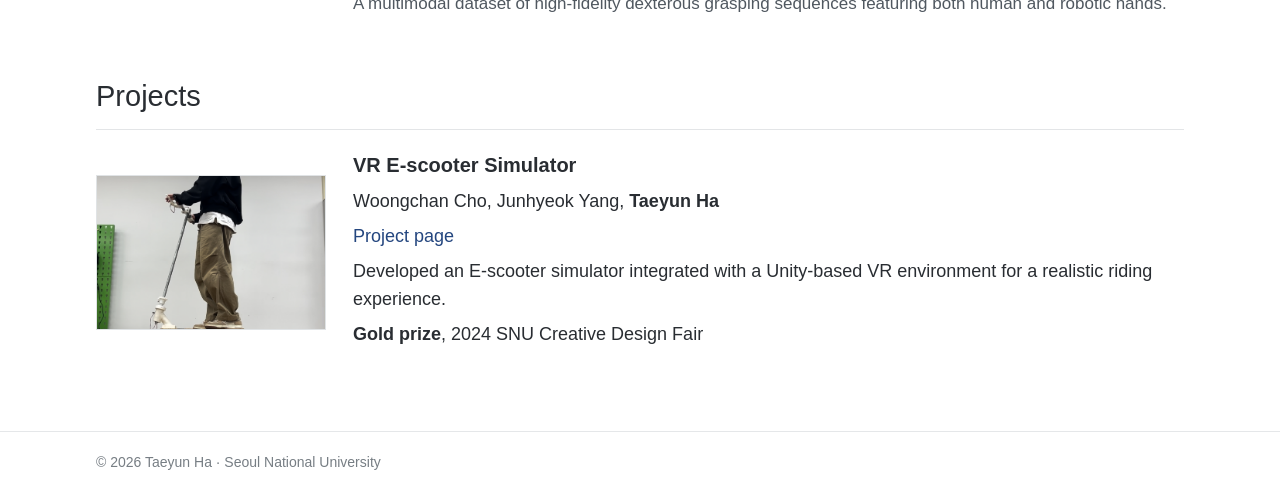
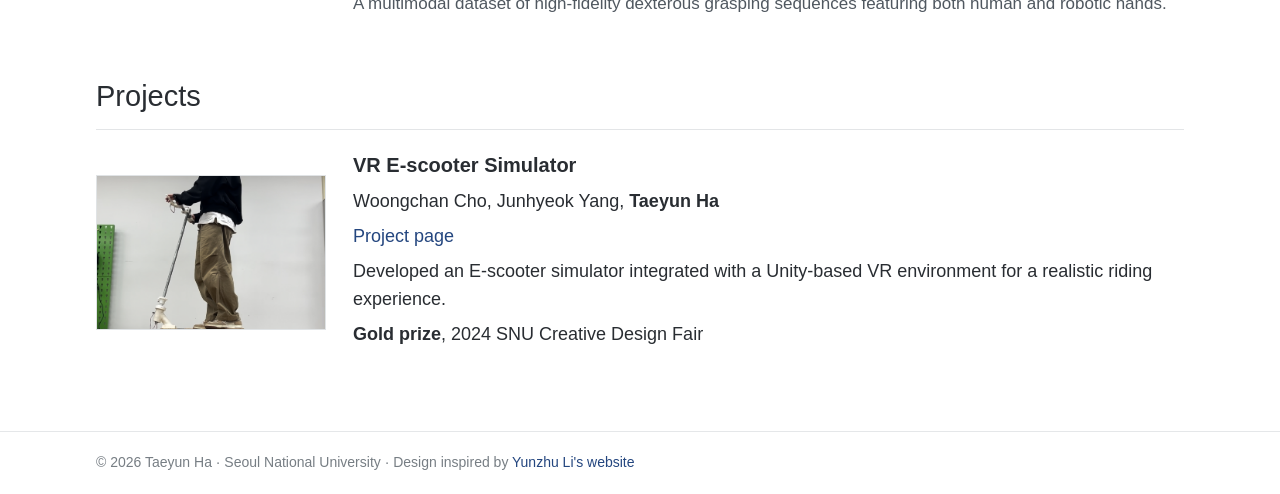
Before and after one commit to hahahataeyun/hahahataeyun.github.io, a Jekyll site: the page built from _pages/about.md, in a window 1280 px wide and 900 px high, scrolled down 849 px, cut to the strip 406-900 px from the top of the window. Built offline with Jekyll 4.4.1, drawn with Linux system fonts in a browser that asks for light colours.

Commit message:
Credit Yunzhu Li design inspiration in footer

```diff
--- a/_layouts/academic.html
+++ b/_layouts/academic.html
@@ -25,7 +25,7 @@
       {{ content }}
     </main>
     <footer class="site-footer">
-      <div class="footer-inner">© {{ 'now' | date: '%Y' }} Taeyun Ha · Seoul National University</div>
+      <div class="footer-inner">© {{ 'now' | date: '%Y' }} Taeyun Ha · Seoul National University · Design inspired by <a href="https://yunzhuli.github.io/">Yunzhu Li's website</a></div>
     </footer>
   </body>
 </html>
```
